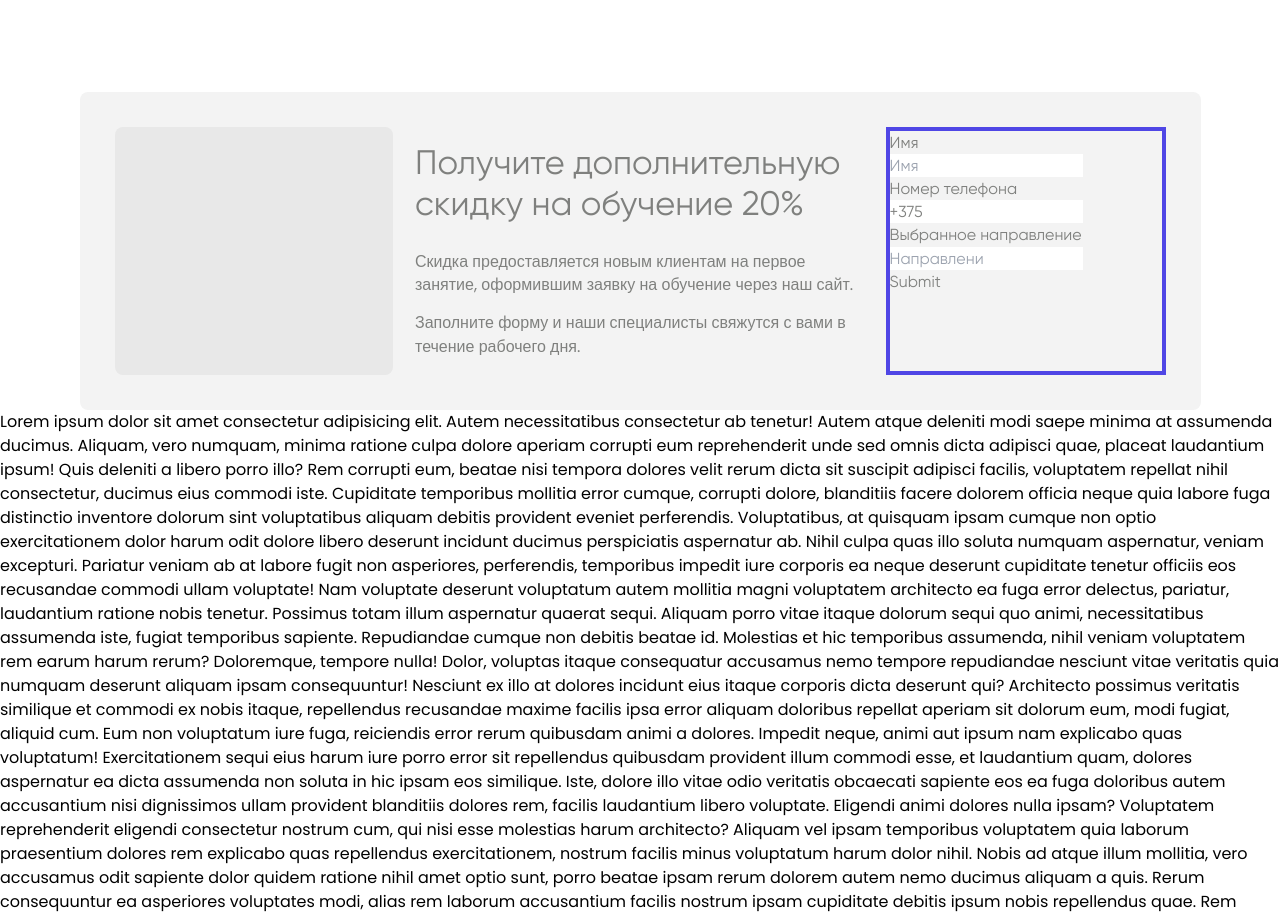
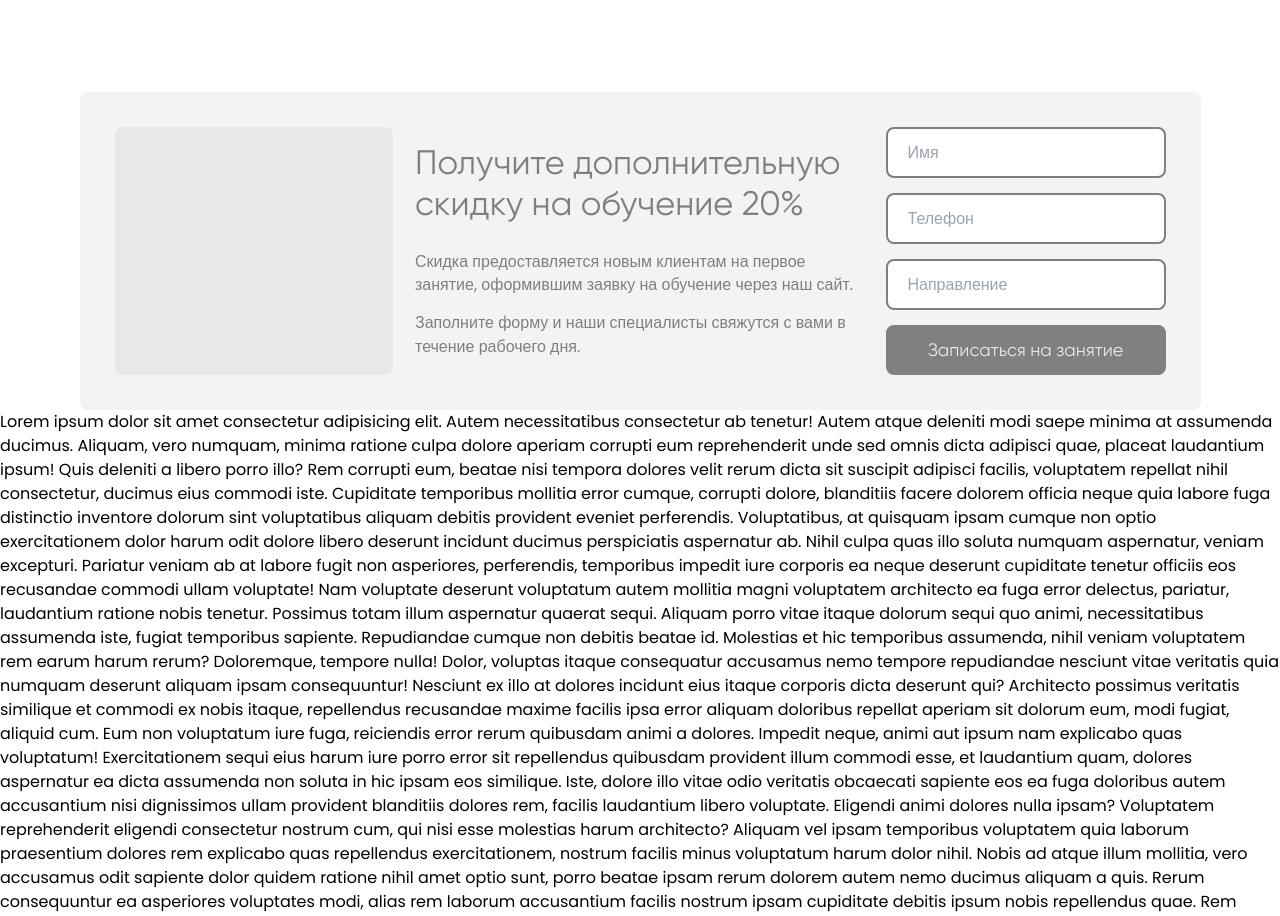
Before and after one commit to YemelyanenkoRoman/TechnoCat, a Next.js app: page / in a window 1280 px wide. Shown: the part 2220-3136 px from the top of the page. Built offline with nearby package versions, Linux system fonts and the light colour scheme.

Commit message:
finished styled form discont

```diff
--- a/app/page.tsx
+++ b/app/page.tsx
@@ -23,7 +23,8 @@ const Finding = [
   {
     img: <InCenter3 />,
     headingDiscription: 'Комфорт и знания',
-    textDiscription: 'Наш центр оснащен современным оборудование и качественными учебными материалами для занятий.',
+    textDiscription:
+      'Наш центр оснащен современным оборудование и качественными учебными материалами для занятий.',
   },
   {
     img: <InCenter4 />,
@@ -39,12 +40,20 @@ export default function Home() {
       <section className="h-[calc(100vh-138px)] bg-local-gray-b">
         <div className="px-[120px] pt-[100px] pb-[160px] max-w-[1440px] mx-auto flex justify-between">
           <div className="max-w-[600px] max-h-[400px]">
-            <h1 className="text-fifty font-normal">ТехноКот — место, где ваш ребенок реализует свои мечты и цели!</h1>
+            <h1 className="text-fifty font-normal">
+              ТехноКот — место, где ваш ребенок реализует свои мечты и цели!
+            </h1>
             <h2 className="text-sexteen font-poppins pt-10 pb-[60px]">
-              Наши квалифицированные преподаватели помогут получить вашему ребенку качественное образование и подарят
-              незабываемые впечатления от увлекательных занятий.
+              Наши квалифицированные преподаватели помогут получить вашему
+              ребенку качественное образование и подарят незабываемые
+              впечатления от увлекательных занятий.
             </h2>
-            <Button width="185px" height="50px" title="Узнать больше" />
+            <Button
+              width="185px"
+              height="50px"
+              title="Узнать больше"
+              type="button"
+            />
           </div>
           <figure>
             <H1Svg />
@@ -53,12 +62,16 @@ export default function Home() {
       </section>
 
       <section className=" pt-[120px]">
-        <h3 className="text-thirtyfour text-center">Что вы найдете в нашем центре?</h3>
+        <h3 className="text-thirtyfour text-center">
+          Что вы найдете в нашем центре?
+        </h3>
         <WhatFindCenter FindingInCenter={Finding} />
       </section>
 
       <section className="m-auto max-w-[1320px] pt-[180px]">
-        <h3 className="text-thirtyfour text-center pb-[50px]">Направления, которые пользуются спросом</h3>
+        <h3 className="text-thirtyfour text-center pb-[50px]">
+          Направления, которые пользуются спросом
+        </h3>
         <div>
           <DirectionCards />
         </div>
--- a/components/Discount.tsx
+++ b/components/Discount.tsx
@@ -11,8 +11,10 @@ interface Discount {
 const DiscountObj: Discount = {
   img: <DiscountImg />,
   title: 'Получите дополнительную скидку на обучение 20%',
-  textOne: 'Скидка предоставляется новым клиентам на первое занятие, оформившим заявку на обучение через наш сайт. ',
-  textTwo: 'Заполните форму и наши специалисты свяжутся с вами в течение рабочего дня.',
+  textOne:
+    'Скидка предоставляется новым клиентам на первое занятие, оформившим заявку на обучение через наш сайт. ',
+  textTwo:
+    'Заполните форму и наши специалисты свяжутся с вами в течение рабочего дня.',
 };
 
 const Discount = () => {
@@ -21,15 +23,19 @@ const Discount = () => {
       <div className="p-[35px] flex justify-between">
         <figure className="text-thirtyfour">{DiscountObj.img}</figure>
         <div className="max-w-[448px] flex flex-col justify-center items-center">
-          <h3 className=" text-thirtyfour">Получите дополнительную скидку на обучение 20%</h3>
+          <h3 className=" text-thirtyfour">
+            Получите дополнительную скидку на обучение 20%
+          </h3>
           <p className="font-poppins text-sexteen pt-[25px]">
-            Скидка предоставляется новым клиентам на первое занятие, оформившим заявку на обучение через наш сайт.{' '}
+            Скидка предоставляется новым клиентам на первое занятие, оформившим
+            заявку на обучение через наш сайт.{' '}
           </p>
           <p className="font-poppins text-sexteen pt-[15px]">
-            Заполните форму и наши специалисты свяжутся с вами в течение рабочего дня.
+            Заполните форму и наши специалисты свяжутся с вами в течение
+            рабочего дня.
           </p>
         </div>
-        <div className="border-4 border-indigo-600 w-[280px] h-[248px]">
+        <div className="flex justify-center w-[280px] h-[248px]">
           <Form />
         </div>
       </div>
--- a/components/FormDiscount.tsx
+++ b/components/FormDiscount.tsx
@@ -1,6 +1,7 @@
 'use client';
 import { useForm, FormProvider } from 'react-hook-form';
 import InputField from './formElement/inputField/InputField';
+import Button from './buttons/Button';
 
 const MyForm = () => {
   const methods = useForm<FormData>({ mode: 'onBlur' });
@@ -16,8 +17,13 @@ const MyForm = () => {
 
   return (
     <FormProvider {...methods}>
-      <form onSubmit={handleSubmit(onSubmit)}>
+      <form
+        onSubmit={handleSubmit(onSubmit)}
+        className="flex flex-col justify-between"
+      >
         <InputField
+          width="280px"
+          height="51px"
           placeholder="Имя"
           defaultValue=""
           control={control}
@@ -37,34 +43,38 @@ const MyForm = () => {
               value: 20,
             },
           }}
-          label="Имя"
+          // label="Имя"
         />
 
         <InputField
-          placeholder="+375291477233"
-          defaultValue="+375"
+          width="280px"
+          height="51px"
+          placeholder="Телефон"
+          defaultValue=""
           control={control}
           name={'phone'}
           rules={{
-            required: 'Введите номер телефона',
-            minLength: {
-              message: 'Минимум 12 цифр',
-              value: 13,
-            },
-            maxLength: {
-              message: 'Максимум 12 цифр',
-              value: 15,
-            },
+            required: 'Введите номер телефона в формате +375291111111',
+            // minLength: {
+            //   message: 'Минимум 12 цифр',
+            //   value: 13,
+            // },
+            // maxLength: {
+            //   message: 'Максимум 12 цифр',
+            //   value: 15,
+            // },
             pattern: {
-              message: 'Введите свой номер телефона',
-              value: /^\+375\s?(\(17\)|\(29\)|\(33\)|\(44\))\s?\d{3}\d{2}\d{2}$/,
+              message: 'Введите номер телефона в формате +375291111111',
+              value: /^\+375\s?(17|29|33|44)\s?\d{3}\d{2}\d{2}$/,
             },
           }}
-          label="Номер телефона"
+          // label="Номер телефона"
         />
 
         <InputField
-          placeholder="Направлени"
+          width="280px"
+          height="51px"
+          placeholder="Направление"
           defaultValue=""
           control={control}
           name={'direction'}
@@ -75,10 +85,15 @@ const MyForm = () => {
               value: 2,
             },
           }}
-          label="Выбранное направление"
+          // label="Выбранное направление"
         />
 
-        <button type="submit">Submit</button>
+        <Button
+          width={'280px'}
+          height={'50'}
+          title={'Записаться на занятие'}
+          type={'submit'}
+        />
       </form>
     </FormProvider>
   );
--- a/components/buttons/Button.tsx
+++ b/components/buttons/Button.tsx
@@ -4,8 +4,9 @@ import { PropsButton } from './ButtonSecondary';
 const Button = (props: PropsButton) => {
   return (
     <button
+      type={props.type}
       style={{ width: props.width, height: props.height }}
-      className="px-[30px] py-[14px] font-gilroy text-eighteen bg-local-gray-act-3 text-local-gray-t-2 rounded-lg flex justify-center content-center items-center"
+      className="px-[30px] py-[14px] cursor-pointer font-gilroy text-eighteen bg-local-gray-act-3 text-local-gray-t-2 rounded-lg flex justify-center content-center items-center"
     >
       {props.title}
     </button>
--- a/components/buttons/ButtonSecondary.tsx
+++ b/components/buttons/ButtonSecondary.tsx
@@ -2,13 +2,15 @@ export type PropsButton = {
   width: any;
   height: any;
   title: string;
+  type: any;
 };
 
 const ButtonSecondary = (props: PropsButton) => {
   return (
     <button
+      type={props.type}
       style={{ width: props.width, height: props.height }}
-      className=" flex items-center content-center justify-center px-[30px] py-[14px] font-gilroy text-eighteen border-[2px] border-local-gray-t text-local-gray-t rounded-lg"
+      className=" flex items-center content-center cursor-pointer justify-center px-[30px] py-[14px] font-gilroy text-eighteen border-[2px] border-local-gray-t text-local-gray-t rounded-lg"
     >
       {props.title}
     </button>
--- a/components/formElement/inputField/InputField.tsx
+++ b/components/formElement/inputField/InputField.tsx
@@ -8,13 +8,16 @@ type InputProps = {
   rules?: Object;
   defaultValue?: string;
   placeholder?: string;
+
+  width: string;
+  height: string;
 };
 
 const InputField = (props: InputProps) => {
-  const { trigger } = useFormContext();
+  // const { trigger } = useFormContext();
   return (
     <>
-      <div>{props.label}</div>
+      {/* <div>{props.label}</div> */}
       <Controller
         name={props.name}
         control={props.control}
@@ -23,6 +26,8 @@ const InputField = (props: InputProps) => {
           return (
             <div>
               <Input
+                width={props.width}
+                height={props.height}
                 placeholder={props.placeholder}
                 value={field.value}
                 onChange={(e) => {
@@ -33,7 +38,9 @@ const InputField = (props: InputProps) => {
                   // trigger(props.name);
                 }}
               />
-              {fieldState && fieldState.error && <p>{fieldState.error.message}</p>}
+              {fieldState && fieldState.error && (
+                <p className="absolute text-xs">{fieldState.error.message}</p>
+              )}
             </div>
           );
         }}
--- a/components/input/Input.tsx
+++ b/components/input/Input.tsx
@@ -3,10 +3,20 @@ type InputProps = {
   onChange: (event: React.ChangeEvent<HTMLInputElement>) => void;
   onBlur: () => void;
   placeholder?: string;
+
+  width: string;
+  height: string;
 };
 
 const Input = (props: InputProps) => (
-  <input value={props.value} onChange={props.onChange} onBlur={props.onBlur} placeholder={props.placeholder} />
+  <input
+    style={{ width: props.width, height: props.height }}
+    className="border-2 border-local-gray-t rounded-lg font-poppins text-sexteen pl-5"
+    value={props.value}
+    onChange={props.onChange}
+    onBlur={props.onBlur}
+    placeholder={props.placeholder}
+  />
 );
 
 export default Input;
```
